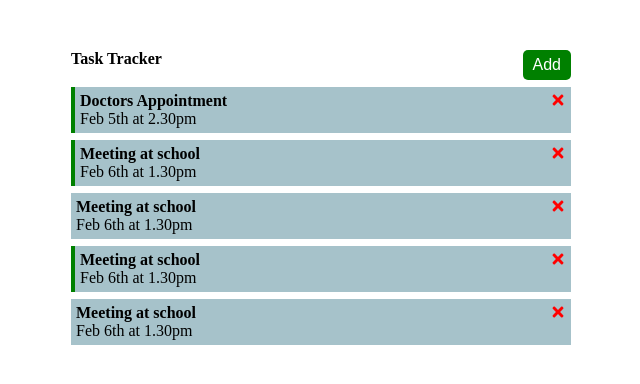
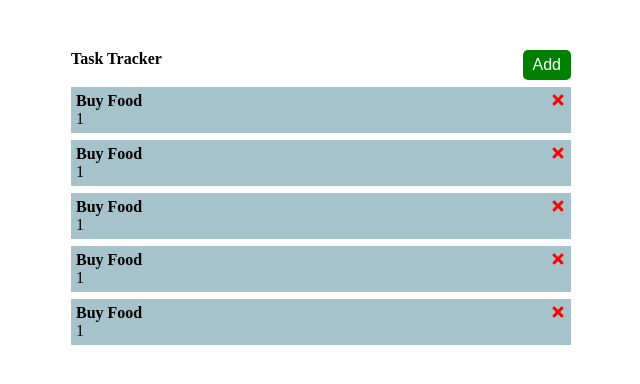
Before and after one commit to JoshAnaba/react-tracker-app, a React (Create React App) app: page / in a window 1280 px wide. Shown: the top 384 px of the page, without its empty margins (319-959 px from the left). Built offline with nearby package versions, Linux system fonts and the light colour scheme; data requests are answered from the project's data file.

Commit message:
fetch data from json-server successful

```diff
--- /dev/null
+++ b/db.json
@@ -0,0 +1,34 @@
+{
+  "tasks": [
+    {
+      "id": 1,
+      "task": "Buy Food",
+      "day": "1",
+      "reminder": false
+    },
+    {
+      "id": 2,
+      "task": "Buy Food",
+      "day": "1",
+      "reminder": false
+    },
+    {
+      "id": 3,
+      "task": "Buy Food",
+      "day": "1",
+      "reminder": false
+    },
+    {
+      "id": 4,
+      "task": "Buy Food",
+      "day": "1",
+      "reminder": false
+    },
+    {
+      "id": 5,
+      "task": "Buy Food",
+      "day": "1",
+      "reminder": false
+    }
+  ]
+}
--- a/package.json
+++ b/package.json
@@ -6,6 +6,7 @@
     "@testing-library/jest-dom": "^5.14.1",
     "@testing-library/react": "^11.2.7",
     "@testing-library/user-event": "^12.8.3",
+    "json-server": "^0.16.3",
     "react": "^17.0.2",
     "react-dom": "^17.0.2",
     "react-icons": "^4.2.0",
@@ -16,7 +17,8 @@
     "start": "react-scripts start",
     "build": "react-scripts build",
     "test": "react-scripts test",
-    "eject": "react-scripts eject"
+    "eject": "react-scripts eject",
+    "server": "json-server --watch db.json --port 5000"
   },
   "eslintConfig": {
     "extends": [
--- a/src/App.js
+++ b/src/App.js
@@ -1,5 +1,6 @@
 
-import {useState} from 'react'
+import { useState, useEffect } from 'react'
+// useEffect runs when the page loads
 
 import Header from './components/Header'
 import Tasks from './components/Tasks'
@@ -7,40 +8,22 @@
 
 function App() {
   const [showAddTask, setShowAddTask] = useState(false)
-   const [tasks, setTasks] = useState(
-    [
-      {
-        id: 1,
-        task: 'Doctors Appointment',
-        day: 'Feb 5th at 2.30pm',
-        reminder: true
-      },
-      {
-        id: 2,
-        task: 'Meeting at school',
-        day: 'Feb 6th at 1.30pm',
-        reminder: true
-      },
-      {
-        id: 3,
-        task: 'Meeting at school',
-        day: 'Feb 6th at 1.30pm',
-        reminder: false
-      },
-      {
-        id: 4,
-        task: 'Meeting at school',
-        day: 'Feb 6th at 1.30pm',
-        reminder: true
-      },
-      {
-        id: 5,
-        task: 'Meeting at school',
-        day: 'Feb 6th at 1.30pm',
-        reminder: false
-      },
-    ]
-  )
+  const [tasks, setTasks] = useState([])
+  useEffect(() => {
+    const getTasks = async () => {
+      const tasksFromServer = await fetchTasks()
+      setTasks(tasksFromServer)
+    }
+    getTasks()
+    // array to set useEffect to run when the value in it changes; @tm theres no value, so it is left empty ; usually called dependency
+  }, [])
+
+
+  const fetchTasks = async () => {
+    const res = await fetch('http://localhost:5000/tasks')
+    const data = await res.json()
+    return data
+  }
 
   // add task
   const addTask = (task) => {
```
Also changed, not shown: 1 other file (tests, documents, lock files or other folders).
